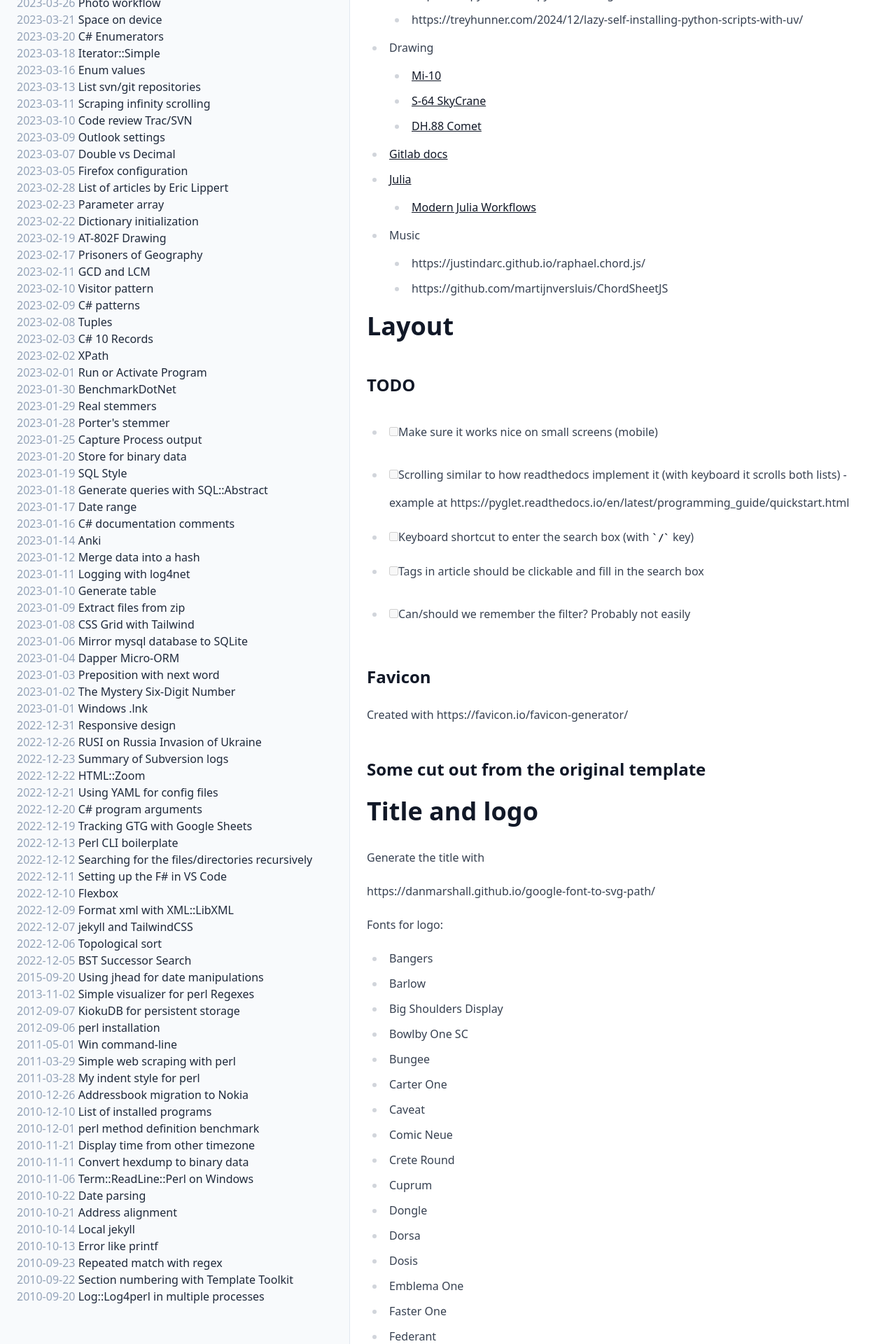
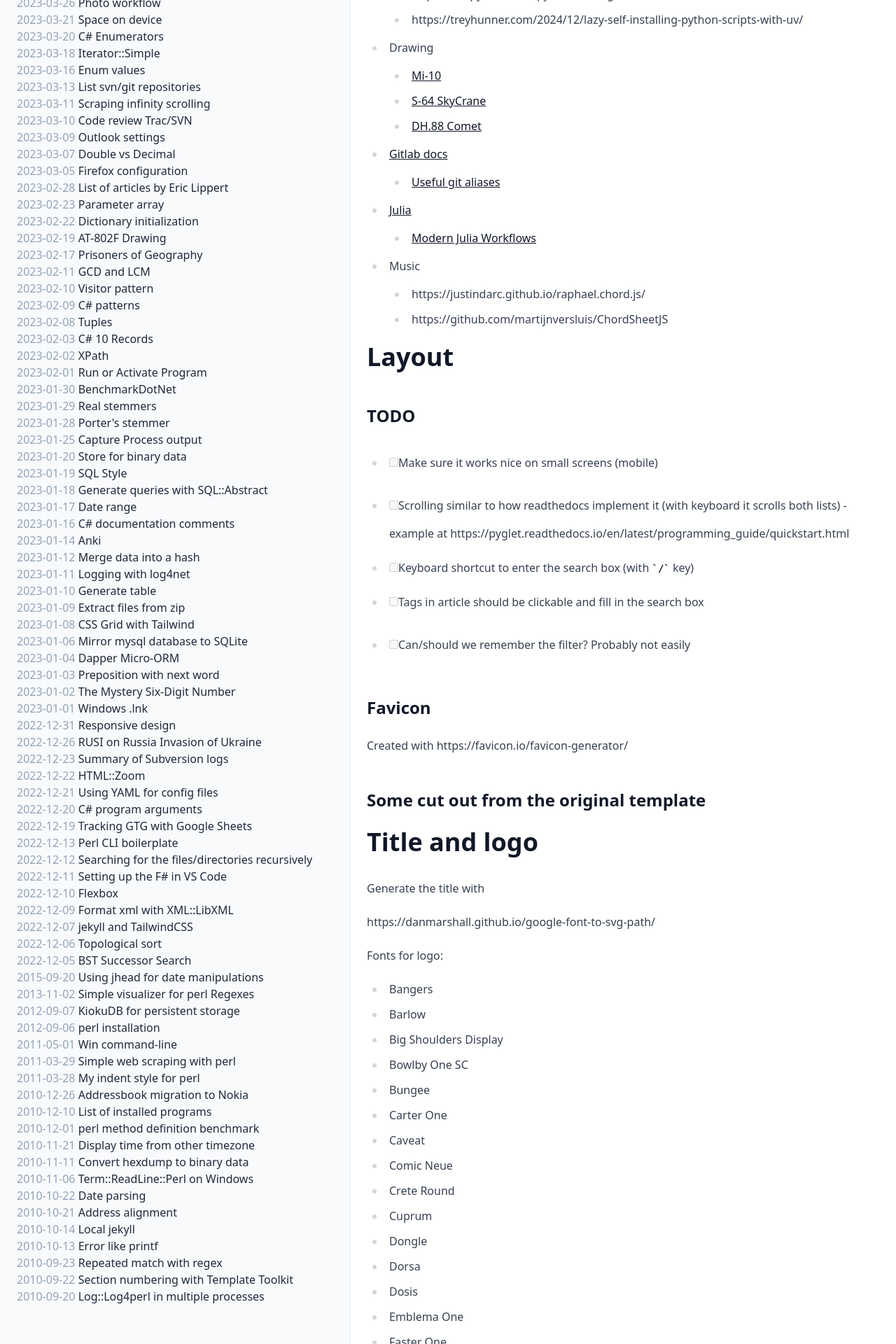
Before and after one commit to bvr/bvr.github.io, a Jekyll site: the page built from notes.md, in a window 1280 px wide. Shown: the part 1822-3742 px from the top of the page at 70% size. Built offline with Jekyll 4.4.1, drawn with Linux system fonts in a browser that asks for light colours; our own code applies the rules of GitHub Pages for plain Markdown files.

Commit message:
Link to useful git aliases

```diff
--- a/notes.md
+++ b/notes.md
@@ -51,6 +51,7 @@
    - [S-64 SkyCrane](https://cs.wikipedia.org/wiki/Sikorsky_S-64_Skycrane)
    - [DH.88 Comet](https://en.wikipedia.org/wiki/De_Havilland_DH.88_Comet)
  - [Gitlab docs](https://docs.gitlab.com/)
+   - [Useful git aliases](https://www.durdn.com/blog/2012/11/22/must-have-git-aliases-advanced-examples/)
  - [Julia](https://www.julialang.org/)
    - [Modern Julia Workflows](https://modernjuliaworkflows.org/writing/)
  - Music
```
